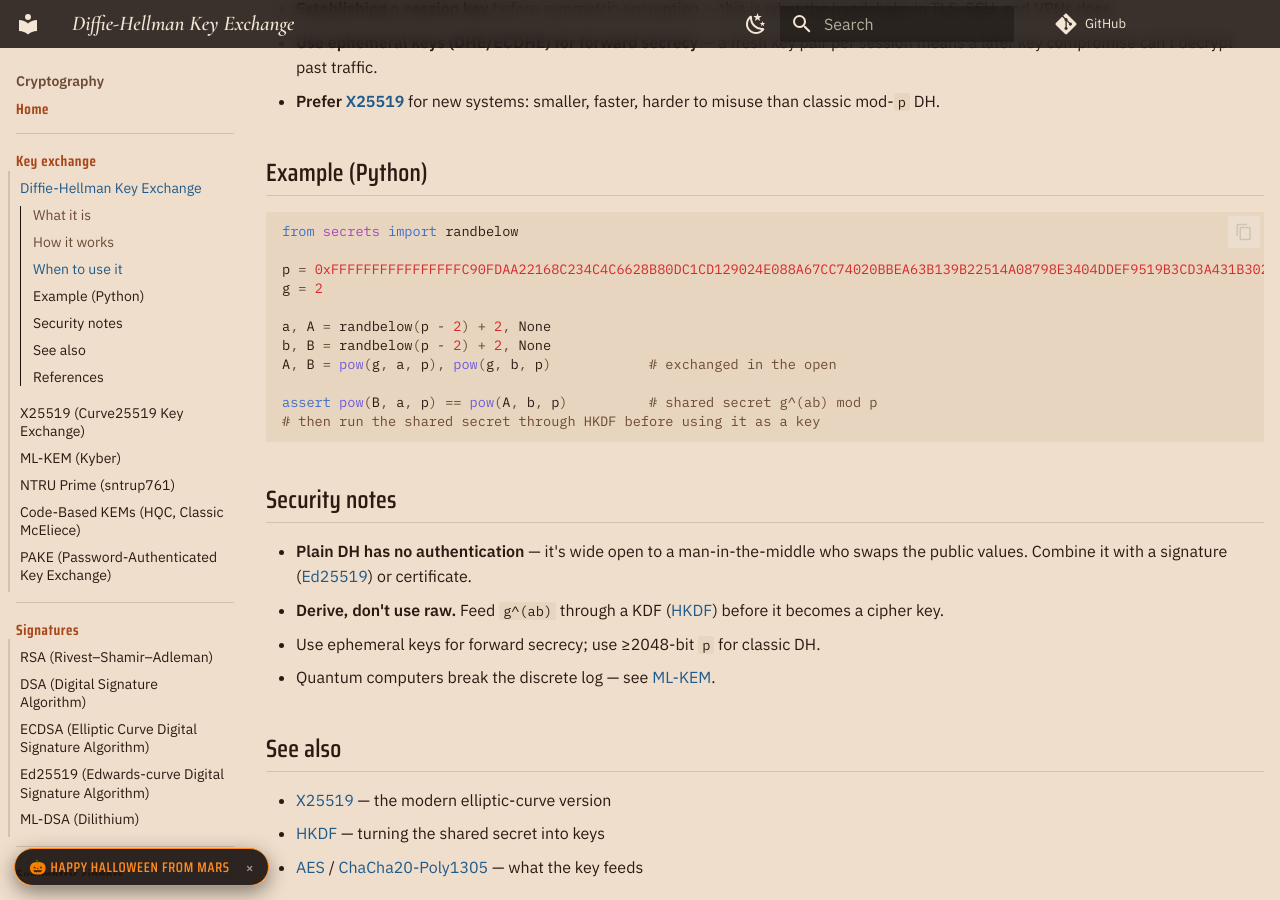
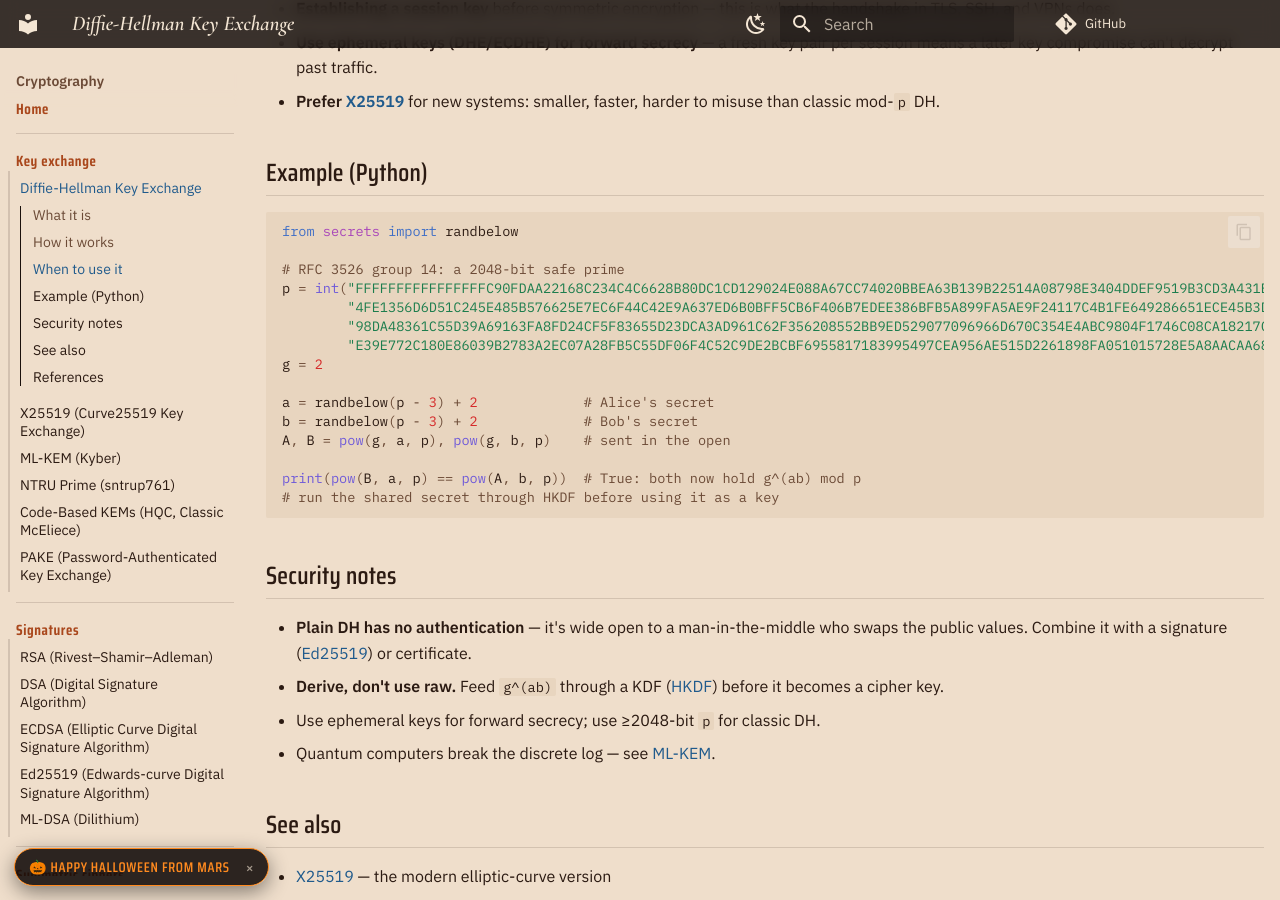
Before and after one commit to TTMathCS/cryptography, an MkDocs documentation site: the page built from docs/01-key-exchange/Diffie-Hellman.md, in a window 1280 px wide and 900 px high, scrolled down 820 px. Built offline with MkDocs 1.6.1 and Material for MkDocs 9.7.7, drawn with Linux system fonts in a browser that asks for light colours; comment, search, counter and statistics services are not loaded.

Commit message:
Update NTRU Prime, Classic McEliece, HQC and CPace rows; 2048-bit group in the DH example; fix two FAQ links

````diff
--- a/docs/01-key-exchange/Diffie-Hellman.md
+++ b/docs/01-key-exchange/Diffie-Hellman.md
@@ -40,15 +40,19 @@ discrete log to recover `a` or `b`.
 ```python
 from secrets import randbelow
 
-p = 0xFFFFFFFFFFFFFFFFC90FDAA22168C234C4C6628B80DC1CD129024E088A67CC74020BBEA63B139B22514A08798E3404DDEF9519B3CD3A431B302B0A6DF25F14374FE1356D6D51C245E485B576625E7EC6F44C42E9A63A3620FFFFFFFFFFFFFFFF
+# RFC 3526 group 14: a 2048-bit safe prime
+p = int("FFFFFFFFFFFFFFFFC90FDAA22168C234C4C6628B80DC1CD129024E088A67CC74020BBEA63B139B22514A08798E3404DDEF9519B3CD3A431B302B0A6DF25F1437"
+        "4FE1356D6D51C245E485B576625E7EC6F44C42E9A637ED6B0BFF5CB6F406B7EDEE386BFB5A899FA5AE9F24117C4B1FE649286651ECE45B3DC2007CB8A163BF05"
+        "98DA48361C55D39A69163FA8FD24CF5F83655D23DCA3AD961C62F356208552BB9ED529077096966D670C354E4ABC9804F1746C08CA18217C32905E462E36CE3B"
+        "E39E772C180E86039B2783A2EC07A28FB5C55DF06F4C52C9DE2BCBF6955817183995497CEA956AE515D2261898FA051015728E5A8AACAA68FFFFFFFFFFFFFFFF", 16)
 g = 2
 
-a, A = randbelow(p - 2) + 2, None
-b, B = randbelow(p - 2) + 2, None
-A, B = pow(g, a, p), pow(g, b, p)            # exchanged in the open
+a = randbelow(p - 3) + 2             # Alice's secret
+b = randbelow(p - 3) + 2             # Bob's secret
+A, B = pow(g, a, p), pow(g, b, p)    # sent in the open
 
-assert pow(B, a, p) == pow(A, b, p)          # shared secret g^(ab) mod p
-# then run the shared secret through HKDF before using it as a key
+print(pow(B, a, p) == pow(A, b, p))  # True: both now hold g^(ab) mod p
+# run the shared secret through HKDF before using it as a key
 ```
 
 ## Security notes
````
Also changed, not shown: docs/FAQ.md (+2 -2 lines), docs/index.md (+4 -4 lines).
